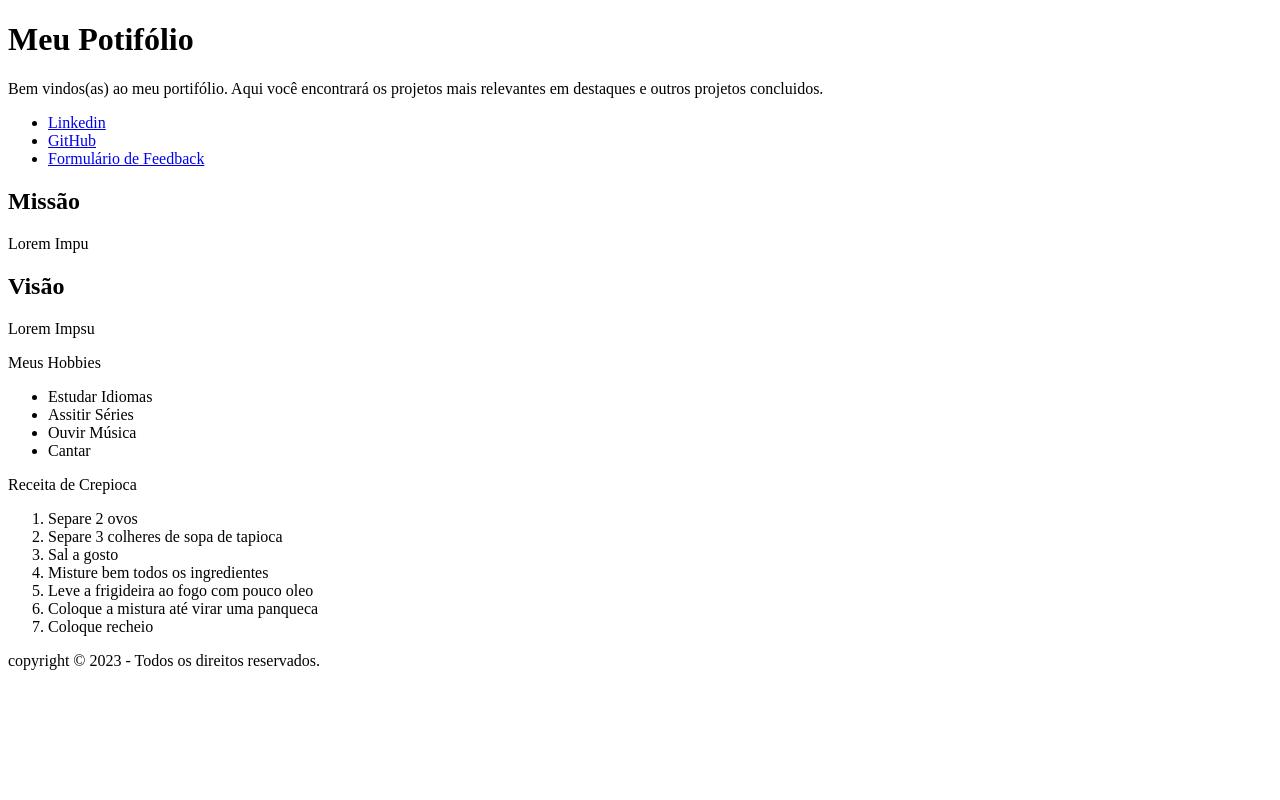
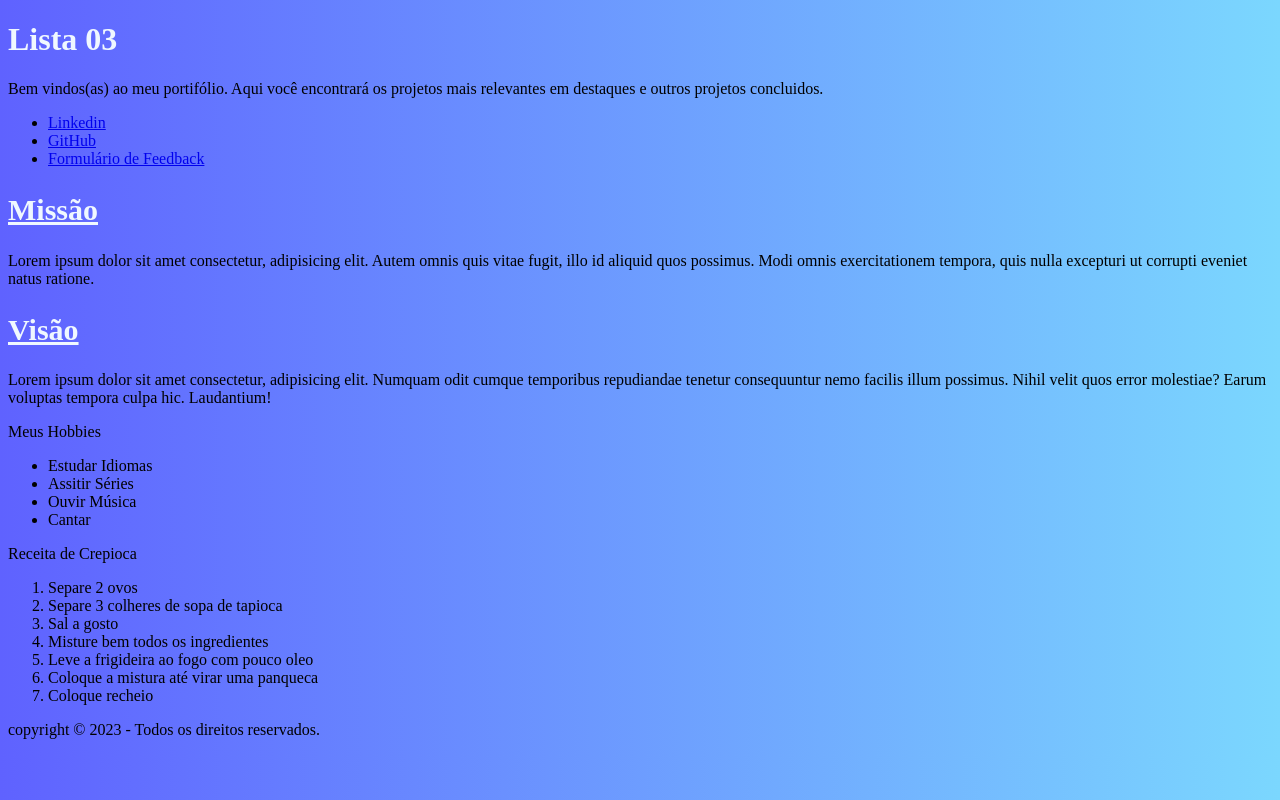
Before and after one commit to biizerrah/Exercicios---praTi-, a website: page Lista 3 - Desenvolvimento Web Básico/index.html in a window 1280 px wide. Drawn offline with Linux system fonts and the light colour scheme.

Commit message:
Lista 03 feita

```diff
--- a/Lista 3 - Desenvolvimento Web Básico/index.html
+++ b/Lista 3 - Desenvolvimento Web Básico/index.html
@@ -4,11 +4,12 @@
     <meta charset="UTF-8">
     <meta name="viewport" content="width=device-width, initial-scale=1.0">
     <title>Meu HTML</title>
+    <link rel="stylesheet" href="./style.css">
 </head>
 <body>
     <header>
 
-        <h1>Meu Potifólio</h1>
+        <h1>Lista 03</h1>
         <p>Bem vindos(as) ao meu portifólio. Aqui você encontrará os projetos mais relevantes em destaques e outros projetos concluidos.</p>
         <nav>
             <ul>
@@ -21,11 +22,11 @@
     <main>
         <section>
             <h2>Missão</h2>
-            <p>Lorem Impu</p>
+            <p>Lorem ipsum dolor sit amet consectetur, adipisicing elit. Autem omnis quis vitae fugit, illo id aliquid quos possimus. Modi omnis exercitationem tempora, quis nulla excepturi ut corrupti eveniet natus ratione.</p>
         </section>
         <section>
             <h2>Visão</h2>
-            <p>Lorem Impsu</p>
+            <p>Lorem ipsum dolor sit amet consectetur, adipisicing elit. Numquam odit cumque temporibus repudiandae tenetur consequuntur nemo facilis illum possimus. Nihil velit quos error molestiae? Earum voluptas tempora culpa hic. Laudantium!</p>
         </section>
         <section>
             <p>Meus Hobbies</p>
--- /dev/null
+++ b/Lista 3 - Desenvolvimento Web Básico/style.css
@@ -0,0 +1,13 @@
+body{
+    background: linear-gradient(to right, #5f62ff, #7bd7fe);
+}
+
+h1 {
+    color:aliceblue
+}
+
+h2{
+    color: aliceblue;
+    text-decoration: underline;
+    font-size: 30px;
+}
```
Also changed, not shown: Lista 3 - Desenvolvimento Web Básico/feedback.html (+8 -0 lines).
